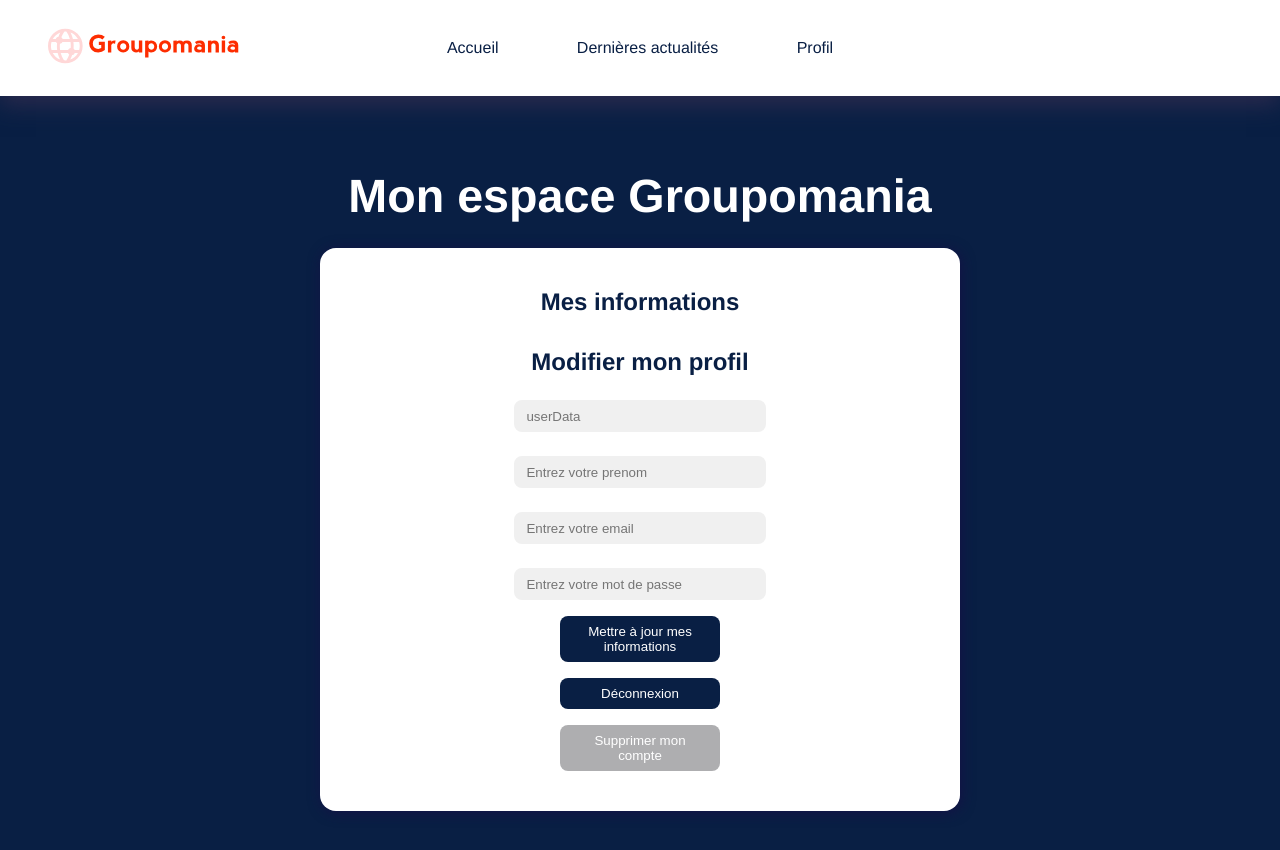
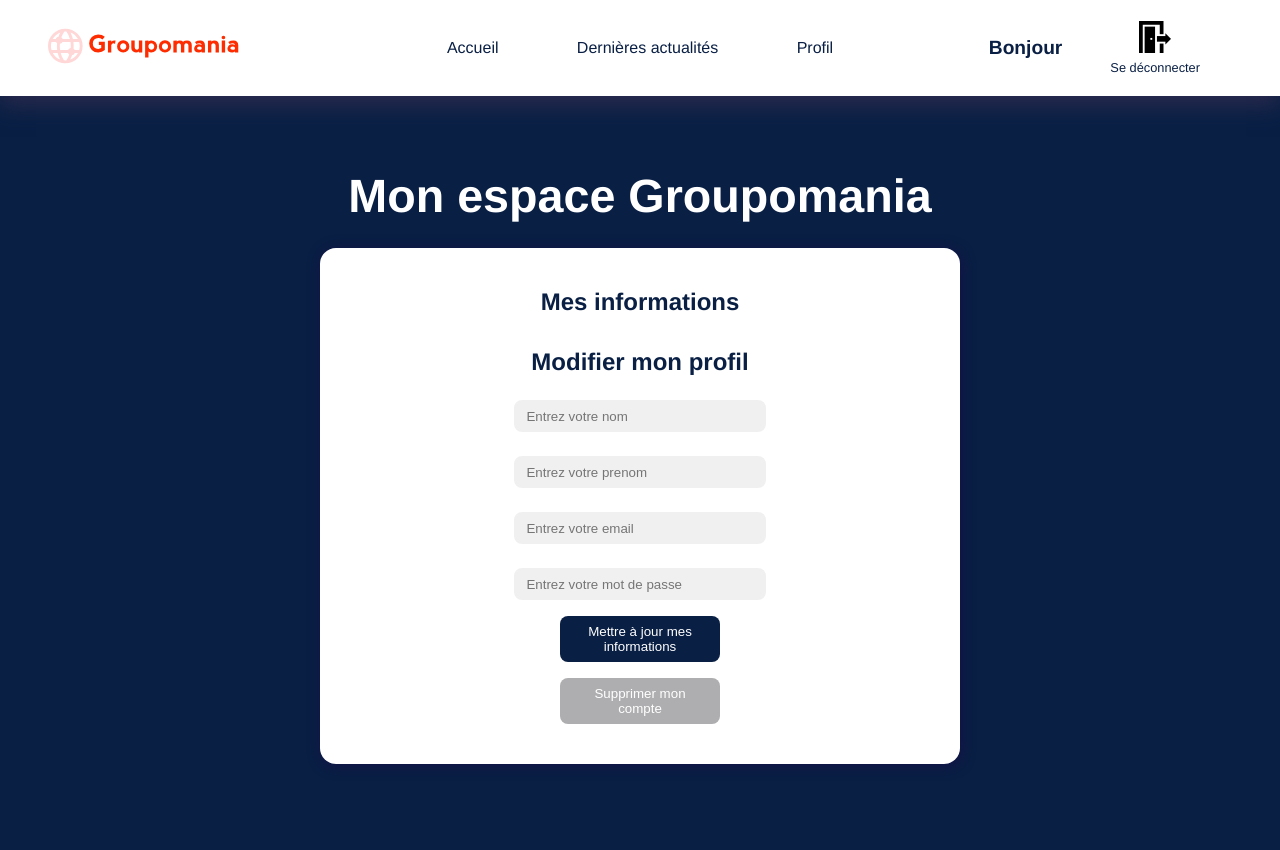
Before and after one commit to 8n9ght/Jean-ArthurTHONI_7_30092021, a Vue app in the folder frontend/: page /user/profile/1 in a window 1280 px wide. Shown: the top 850 px of the page. Built offline with nearby package versions, Linux system fonts and the light colour scheme; no server answers; sample sign-in values are in the browser's storage.

Commit message:
optimisations graphiques mineures

```diff
--- a/frontend/src/App.vue
+++ b/frontend/src/App.vue
@@ -6,6 +6,14 @@
     <router-link to="/">Accueil</router-link>
     <router-link to="/feed">Dernières actualités</router-link>
     <router-link :to="'/user/profile/' + id" v-if="user !== null">Profil</router-link>
+    <div class="user-management" v-if="user !== null">
+      <p class="presentation">Bonjour <span>{{user.data.prenom}}</span></p>
+      <span class="logout">
+        <img class="logout__button" src="./assets/logout.png" alt="déconnexion groupomania" @click="logOut()">
+        <p>Se déconnecter</p>
+      </span>
+    </div>
+
   </nav>
   <router-view />
 </template>
@@ -27,6 +35,14 @@ export default {
           posts: 'feedPosts',
           user: 'user',
       })
+  },
+  methods: {
+        logOut: function(){
+            this.$router.push('/');
+            this.$store.dispatch('logOut');
+            console.log('déconnecté');
+            this.$router.go()
+        }
   },
 }
 </script>
@@ -74,4 +90,45 @@ a:hover{
   background: #D1515A;
   color: #fff;
 }
+
+.user-management{
+  position: absolute;
+  right: 5rem;
+  display: flex;
+  align-items: center;
+}
+
+.presentation{
+  color: #091F44;
+  font-weight: bold;
+  font-size: 1.2rem;
+  margin: 0 3rem 0 0;
+}
+
+.presentation span{
+  text-transform: capitalize;
+}
+
+.logout{
+  display: flex;
+  flex-direction: column;
+  align-items: center;
+  color: #091F44;
+  transition: all ease-in-out 200ms;
+}
+
+.logout p{
+  margin: .4rem 0 0;
+  font-size: .8rem;
+}
+
+.logout__button{
+    width: 2rem;
+}
+
+.logout:hover{
+    transform: scale(1.05);
+    cursor: pointer;
+    color: #D1515A;
+}
 </style>
--- a/frontend/src/views/Feed.vue
+++ b/frontend/src/views/Feed.vue
@@ -101,7 +101,22 @@ export default {
     position: absolute;
     left: 3rem;
     bottom: 3rem;
-    overflow: scroll;
+    overflow-y: scroll;
+    scroll-behavior: smooth;
+}
+
+.feed::-webkit-scrollbar{
+    width: 0.7rem;
+}
+
+.feed::-webkit-scrollbar-track{
+    background: #D1515A;
+    border-radius: 0 6rem 6rem 0 ;
+}
+
+.feed::-webkit-scrollbar-thumb{
+    background: #091F44;
+    box-shadow: #091F44 0 .2rem .5rem;
 }
 
 .page__title{
@@ -128,7 +143,8 @@ export default {
     text-align: left;
     font-size: 1.2rem;
     font-weight: bold;
-    color:red;
+    color:#D1515A;
+    text-transform: capitalize;
 }
 
 .publication .content, .user{
--- a/frontend/src/views/Profil.vue
+++ b/frontend/src/views/Profil.vue
@@ -14,7 +14,7 @@
             <form action="">
                 <h2 class="sub_title">Modifier mon profil</h2>
                 <div class="input">
-                    <input v-model="nom" type="text" name="nom" id="lname" placeholder="userData" >
+                    <input v-model="nom" type="text" name="nom" id="lname" placeholder="Entrez votre nom" >
                 </div>
 
                 <div class="input">
@@ -36,8 +36,6 @@
                 <button class="button--ok" @click="upDate()">Mettre à jour mes informations</button>
             </form>
 
-
-            <button class="logout__button" @click="logOut()">Déconnexion</button>
             <button class="delete__button" @click="deleteAccount()">Supprimer mon compte</button>
         </div>
     </div>
@@ -73,13 +71,6 @@ export default {
         })
     },
     methods: {
-        logOut: function(){
-            this.$router.push('/');
-            this.$store.dispatch('logOut');
-            console.log('déconnecté');
-            this.$router.go()
-
-        },
         upDate: function(){
             this.$store.dispatch('upDate', {
                 nom: this.nom,
@@ -195,21 +186,6 @@ form{
     transition: all ease-in-out 200ms
 }
 
-.button--ok:hover, .logout__button:hover{
-    transform: scale(1.1);
-}
-
-.logout__button{
-    color: white;
-    border: none;
-    background: #091F44;
-    padding: .5rem 1.5rem;
-    border-radius: .5rem;
-    width: 10rem;
-    margin: .5rem 0;
-    transition: all ease-in-out 200ms
-}
-
 .delete__button{
     color: white;
     border: none;
@@ -221,12 +197,13 @@ form{
     transition: all ease-in-out 200ms
 }
 
-.delete__button:hover, .logout__button:hover{
+.delete__button:hover{
     background: #D1515A;
 }
 
-.button--ok:hover, .logout__button:hover, .delete__button:hover{
+.button--ok:hover, .delete__button:hover{
     cursor: pointer;
+    transform: scale(1.1);
 }
 
 
```
Also changed, not shown: frontend/src/assets/logout.png (added).
